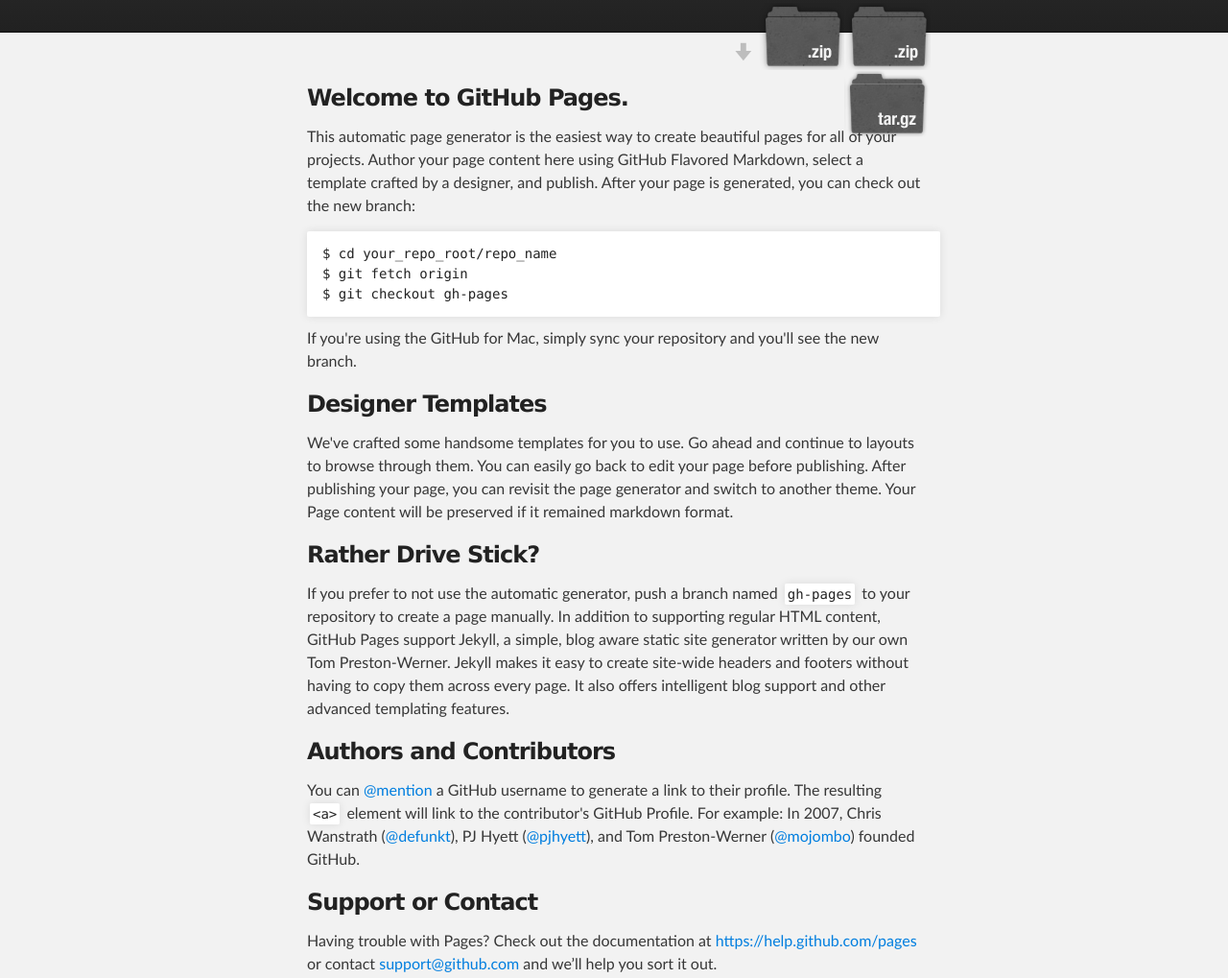
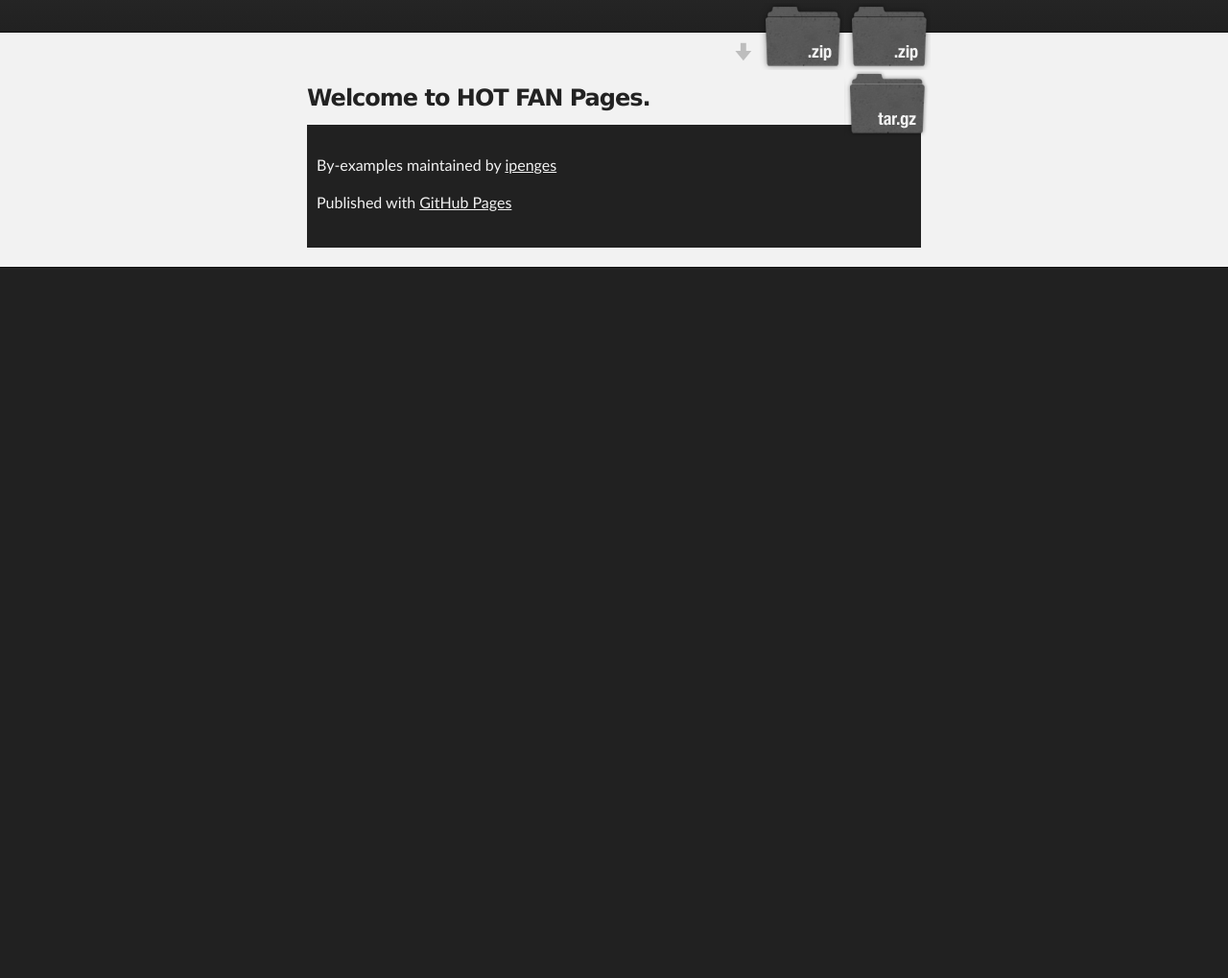
Before and after one commit to ipenges/by-examples, a plain HTML site: page index.html in a window 1280 px wide. Shown: the part 176-1195 px from the top of the page at 96% size. After the commit the page ends 800 px from the top, so only its background shows below. Drawn offline with Linux system fonts and the light colour scheme.

Commit message:
Update index.html

```diff
--- a/index.html
+++ b/index.html
@@ -33,38 +33,10 @@
     <div id="main_content_wrap" class="outer">
       <section id="main_content" class="inner">
         <h3>
-<a id="welcome-to-github-pages" class="anchor" href="#welcome-to-github-pages" aria-hidden="true"><span class="octicon octicon-link"></span></a>Welcome to GitHub Pages.</h3>
+<a id="welcome-to-github-pages" class="anchor" href="#welcome-to-github-pages" aria-hidden="true"><span class="octicon octicon-link"></span></a>Welcome to HOT FAN Pages.</h3>
 
-<p>This automatic page generator is the easiest way to create beautiful pages for all of your projects. Author your page content here using GitHub Flavored Markdown, select a template crafted by a designer, and publish. After your page is generated, you can check out the new branch:</p>
 
-<pre><code>$ cd your_repo_root/repo_name
-$ git fetch origin
-$ git checkout gh-pages
-</code></pre>
 
-<p>If you're using the GitHub for Mac, simply sync your repository and you'll see the new branch.</p>
-
-<h3>
-<a id="designer-templates" class="anchor" href="#designer-templates" aria-hidden="true"><span class="octicon octicon-link"></span></a>Designer Templates</h3>
-
-<p>We've crafted some handsome templates for you to use. Go ahead and continue to layouts to browse through them. You can easily go back to edit your page before publishing. After publishing your page, you can revisit the page generator and switch to another theme. Your Page content will be preserved if it remained markdown format.</p>
-
-<h3>
-<a id="rather-drive-stick" class="anchor" href="#rather-drive-stick" aria-hidden="true"><span class="octicon octicon-link"></span></a>Rather Drive Stick?</h3>
-
-<p>If you prefer to not use the automatic generator, push a branch named <code>gh-pages</code> to your repository to create a page manually. In addition to supporting regular HTML content, GitHub Pages support Jekyll, a simple, blog aware static site generator written by our own Tom Preston-Werner. Jekyll makes it easy to create site-wide headers and footers without having to copy them across every page. It also offers intelligent blog support and other advanced templating features.</p>
-
-<h3>
-<a id="authors-and-contributors" class="anchor" href="#authors-and-contributors" aria-hidden="true"><span class="octicon octicon-link"></span></a>Authors and Contributors</h3>
-
-<p>You can <a href="https://github.com/blog/821" class="user-mention">@mention</a> a GitHub username to generate a link to their profile. The resulting <code>&lt;a&gt;</code> element will link to the contributor's GitHub Profile. For example: In 2007, Chris Wanstrath (<a href="https://github.com/defunkt" class="user-mention">@defunkt</a>), PJ Hyett (<a href="https://github.com/pjhyett" class="user-mention">@pjhyett</a>), and Tom Preston-Werner (<a href="https://github.com/mojombo" class="user-mention">@mojombo</a>) founded GitHub.</p>
-
-<h3>
-<a id="support-or-contact" class="anchor" href="#support-or-contact" aria-hidden="true"><span class="octicon octicon-link"></span></a>Support or Contact</h3>
-
-<p>Having trouble with Pages? Check out the documentation at <a href="https://help.github.com/pages">https://help.github.com/pages</a> or contact <a href="mailto:support@github.com">support@github.com</a> and we’ll help you sort it out.</p>
-      </section>
-    </div>
 
     <!-- FOOTER  -->
     <div id="footer_wrap" class="outer">
```
